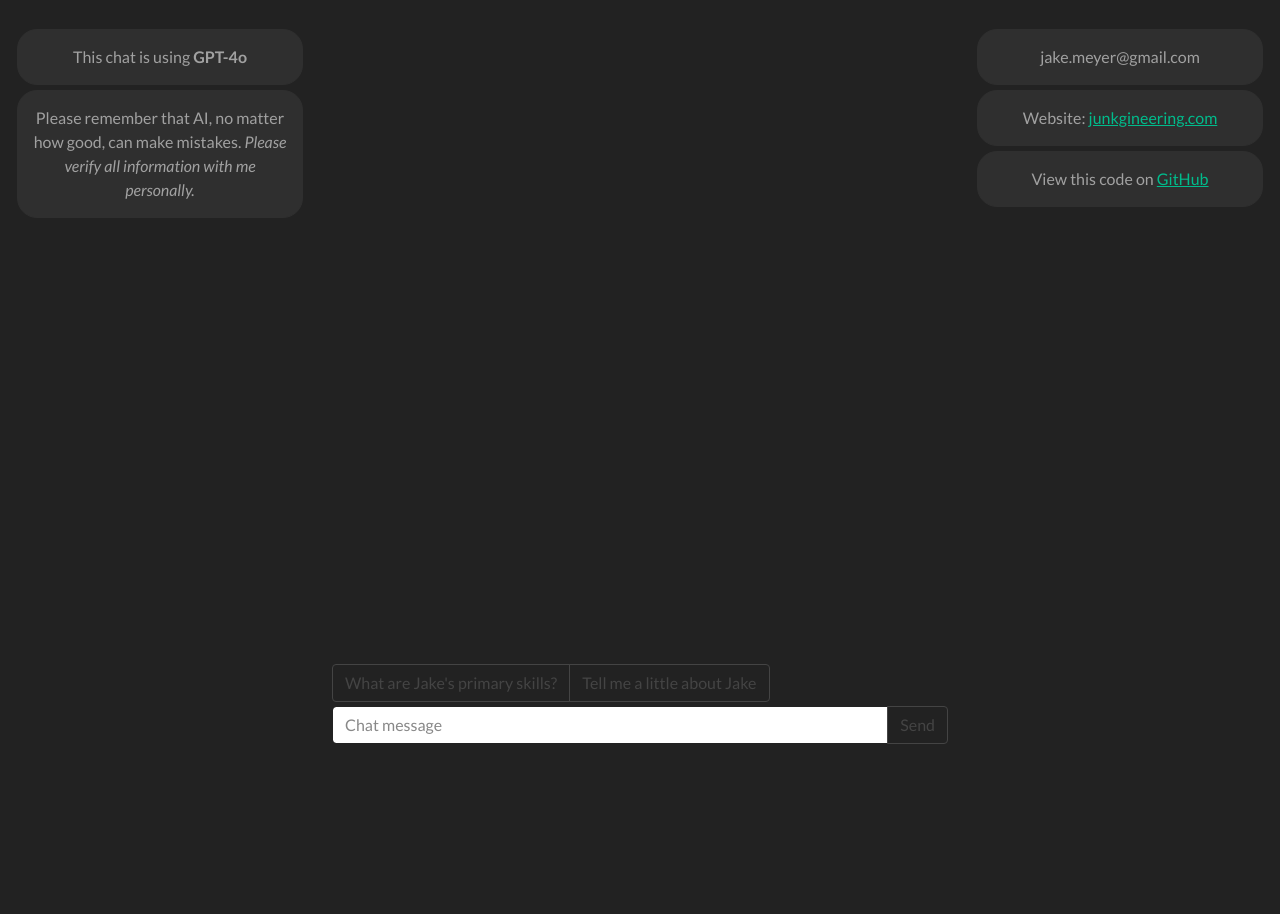
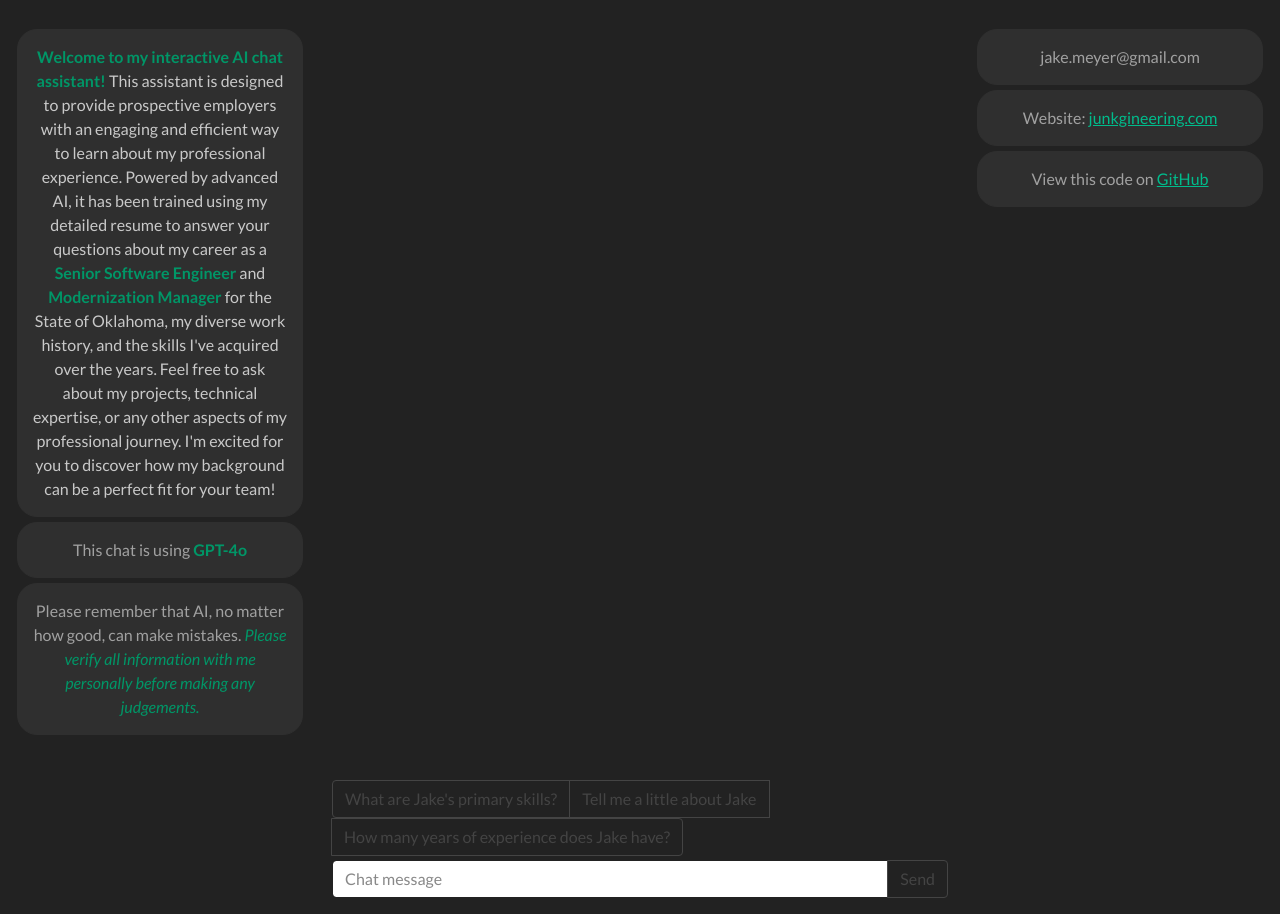
Before and after one commit to Junkgineer/jakeGPT, a website: page src/public_html/index.html in a window 1280 px wide. Before the commit the page ends 800 px from the top, so only its background shows below. Drawn offline with nearby package versions, Linux system fonts and the light colour scheme.

Commit message:
added copy to index

```diff
--- a/src/public_html/css/default.css
+++ b/src/public_html/css/default.css
@@ -6,6 +6,17 @@
 }
 .info-text {
     color: #a1a1a1;
+    font-size: medium;
+    padding: 15px;
+    margin: 5px;
+    background-color: #2f2f2f;
+    border: #2f2f2f;
+    border-style: solid;
+    border-width: 1px;
+    border-radius: 20px;
+}
+.info-text-headline {
+    color: #c9c9c9;
     font-size: medium;
     padding: 15px;
     margin: 5px;
@@ -24,6 +35,9 @@
 .in-text {
     color: #eaeaea;
     font-weight: bold;
+}
+.highlight {
+    color: #009667;
 }
 .out-text {
     color: #fafafa;
--- a/src/public_html/index.html
+++ b/src/public_html/index.html
@@ -14,8 +14,15 @@
         <div class="container-fluid">
             <div class="row mt-4">
                 <div class="col-3 text-center">
-                    <div class="info-text">This chat is using <span class="bold">GPT-4o</span></div>
-                    <div class="info-text">Please remember that AI, no matter how good, can make mistakes. <span class="italic">Please verify all information with me personally.</span></div>
+
+                    <div class="info-text-headline"><span class="bold highlight">Welcome to my interactive AI chat assistant!</span> This assistant is designed to provide prospective employers with an engaging and efficient way
+                        to learn about my professional experience. Powered by advanced AI, it has been trained using my detailed resume to answer your questions about my career as a
+                        <span class="bold highlight">Senior Software Engineer</span> and <span class="bold highlight">Modernization Manager</span> for the State of Oklahoma, my diverse work history, and the skills I've acquired over the years.
+                        Feel free to ask about my projects, technical expertise, or any other aspects of my professional journey. I'm excited for you to discover how my background
+                        can be a perfect fit for your team!
+                    </div>
+                    <div class="info-text">This chat is using <span class="bold highlight">GPT-4o</span></div>
+                    <div class="info-text">Please remember that AI, no matter how good, can make mistakes. <span class="italic highlight">Please verify all information with me personally before making any judgements.</span></div>
                 </div>
                 <div class="col">
                     <div id="chatWindow" class="overflow-auto">
@@ -36,6 +43,7 @@
                     <div class="input-group mt-3">
                         <button class="btn btn-outline-secondary" type="button" onclick="example1()">What are Jake's primary skills?</button>
                         <button class="btn btn-outline-secondary" type="button" onclick="example2()">Tell me a little about Jake</button>
+                        <button class="btn btn-outline-secondary" type="button" onclick="example3()">How many years of experience does Jake have?</button>
                     </div>
 
                     <div class="input-group mt-1 mb-3">
@@ -67,6 +75,9 @@
             }
             function example2() {
                 SendMessage("Tell me a little about Jake.")
+            }
+            function example3() {
+                SendMessage("How many years of experience does Jake have?")
             }
             function ReceiveMessage(text) {
                 if (text === 'STR') {
```
